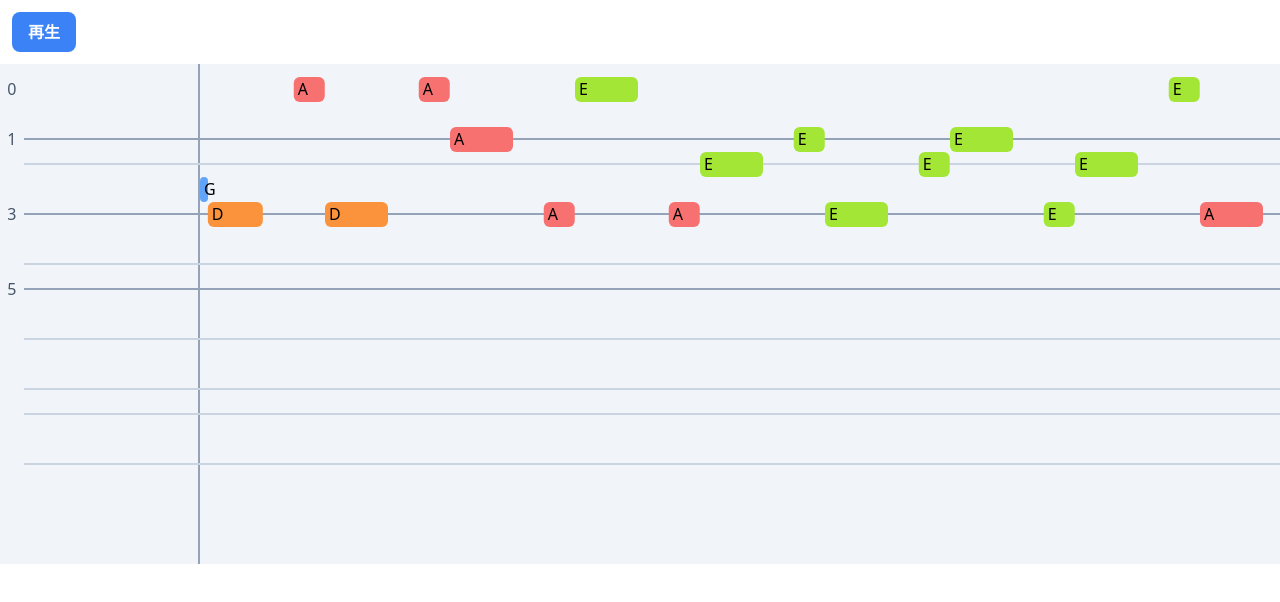
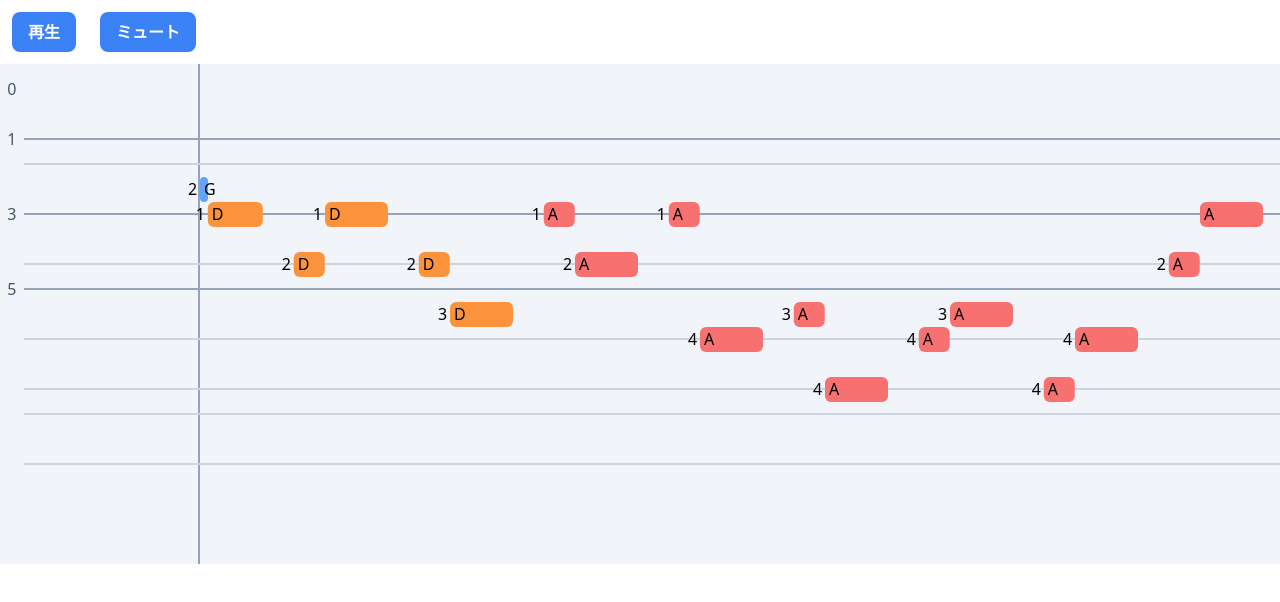
Before and after one commit to namosuke/flow-score, a Next.js app: page / in a window 1280 px wide. Shown: the top 602 px of the page. Built offline with nearby package versions, Linux system fonts and the light colour scheme.

Commit message:
ミュート機能

```diff
--- a/app/page.tsx
+++ b/app/page.tsx
@@ -94,6 +94,10 @@ export default function Home() {
     }
   }, [playingStatus, audioCtx]);
 
+  const [gainNode, setGainNode] = useState<GainNode>();
+  const [mute, setMute] = useState(false);
+  const [volume, setVolume] = useState(0.1);
+
   return (
     <div>
       <div>
@@ -105,7 +109,10 @@ export default function Home() {
               const audioCtx = new AudioContext();
               setAudioCtx(audioCtx);
               const time = audioCtx.currentTime;
-              const gainNode = new GainNode(audioCtx, { gain: 0.1 });
+              const gainNode = new GainNode(audioCtx, {
+                gain: mute ? 0 : volume,
+              });
+              setGainNode(gainNode);
               score.measures.forEach((measure, measureIndex) => {
                 const measureOffset = measureIndex * score.timeSignature;
                 measure.notes.forEach((note) => {
@@ -162,6 +169,17 @@ export default function Home() {
             終了
           </button>
         )}
+        <button
+          className="bg-blue-500 hover:bg-blue-600 text-white font-bold py-2 px-4 rounded-lg m-3"
+          onClick={() => {
+            setMute(!mute);
+            if (gainNode) {
+              gainNode.gain.value = mute ? volume : 0;
+            }
+          }}
+        >
+          {mute ? "ミュート解除" : "ミュート"}
+        </button>
       </div>
       <div className="bg-slate-100 w-full h-[500px] relative overflow-hidden">
         <div className="w-[200px] h-full absolute border-r-2 border-slate-400" />
@@ -188,7 +206,7 @@ export default function Home() {
         {score.measures.map((measure, measureIndex) => {
           const measureOffset = measureIndex * score.timeSignature;
           return measure.notes.map((note, noteIndex) => {
-            const string = getDefaultString(note.pitch);
+            const string = note.string ?? getDefaultString(note.pitch);
             return (
               <div
                 key={noteIndex}
@@ -202,7 +220,7 @@ export default function Home() {
                 }}
               >
                 <div
-                  className={`h-[25px] w-full rounded-md pl-1 ${
+                  className={`h-[25px] w-full rounded-md pl-1 flex ${
                     string === "G"
                       ? "bg-blue-400"
                       : string === "D"
@@ -212,7 +230,8 @@ export default function Home() {
                       : "bg-lime-400"
                   }`}
                 >
-                  {string}
+                  <div className="relative right-4 w-0">{note.finger}</div>
+                  <div>{string}</div>
                 </div>
               </div>
             );
--- a/app/scores/humoreske.ts
+++ b/app/scores/humoreske.ts
@@ -25,27 +25,105 @@ export const score: Score = {
   measures: [
     {
       notes: [
-        { pitch: "B3", duration: 1 / 128, offset: 0 },
-        { pitch: "G4", duration: 1 / 16 - 1 / 128, offset: 1 / 128 },
-        { pitch: "A4", duration: 1 / 32, offset: 3 / 32 },
-        { pitch: "G4", duration: 1 / 16, offset: 2 / 16 },
-        { pitch: "A4", duration: 1 / 32, offset: 3 / 16 + 1 / 32 },
-        { pitch: "B4", duration: 1 / 16, offset: 1 / 4 },
-        { pitch: "D5", duration: 1 / 32, offset: 1 / 4 + 3 / 32 },
-        { pitch: "E5", duration: 1 / 16, offset: 3 / 8 },
-        { pitch: "D5", duration: 1 / 32, offset: 3 / 8 + 3 / 32 },
+        { pitch: "B3", duration: 1 / 128, offset: 0, finger: 2 },
+        { pitch: "G4", duration: 1 / 16 - 1 / 128, offset: 1 / 128, finger: 1 },
+        {
+          pitch: "A4",
+          duration: 1 / 32,
+          offset: 3 / 32,
+          string: "D",
+          finger: 2,
+        },
+        { pitch: "G4", duration: 1 / 16, offset: 2 / 16, finger: 1 },
+        {
+          pitch: "A4",
+          duration: 1 / 32,
+          offset: 3 / 16 + 1 / 32,
+          string: "D",
+          finger: 2,
+        },
+        {
+          pitch: "B4",
+          duration: 1 / 16,
+          offset: 1 / 4,
+          string: "D",
+          finger: 3,
+        },
+        {
+          pitch: "D5",
+          duration: 1 / 32,
+          offset: 1 / 4 + 3 / 32,
+          string: "A",
+          finger: 1,
+        },
+        {
+          pitch: "E5",
+          duration: 1 / 16,
+          offset: 3 / 8,
+          string: "A",
+          finger: 2,
+        },
+        {
+          pitch: "D5",
+          duration: 1 / 32,
+          offset: 3 / 8 + 3 / 32,
+          string: "A",
+          finger: 1,
+        },
       ],
     },
     {
       notes: [
-        { pitch: "G5", duration: 1 / 16, offset: 0 },
-        { pitch: "F#5", duration: 1 / 32, offset: 3 / 32 },
-        { pitch: "A5", duration: 1 / 16, offset: 2 / 16 },
-        { pitch: "G5", duration: 1 / 32, offset: 3 / 16 + 1 / 32 },
-        { pitch: "F#5", duration: 1 / 16, offset: 1 / 4 },
-        { pitch: "A5", duration: 1 / 32, offset: 1 / 4 + 3 / 32 },
-        { pitch: "G5", duration: 1 / 16, offset: 3 / 8 },
-        { pitch: "E5", duration: 1 / 32, offset: 3 / 8 + 3 / 32 },
+        { pitch: "G5", duration: 1 / 16, offset: 0, string: "A", finger: 4 },
+        {
+          pitch: "F#5",
+          duration: 1 / 32,
+          offset: 3 / 32,
+          string: "A",
+          finger: 3,
+        },
+        {
+          pitch: "A5",
+          duration: 1 / 16,
+          offset: 2 / 16,
+          string: "A",
+          finger: 4,
+        },
+        {
+          pitch: "G5",
+          duration: 1 / 32,
+          offset: 3 / 16 + 1 / 32,
+          string: "A",
+          finger: 4,
+        },
+        {
+          pitch: "F#5",
+          duration: 1 / 16,
+          offset: 1 / 4,
+          string: "A",
+          finger: 3,
+        },
+        {
+          pitch: "A5",
+          duration: 1 / 32,
+          offset: 1 / 4 + 3 / 32,
+          string: "A",
+          finger: 4,
+        },
+        {
+          pitch: "G5",
+          duration: 1 / 16,
+          offset: 3 / 8,
+          string: "A",
+          finger: 4,
+        },
+        {
+          pitch: "E5",
+          duration: 1 / 32,
+          offset: 3 / 8 + 3 / 32,
+          string: "A",
+          finger: 2,
+        },
       ],
     },
     {
```
